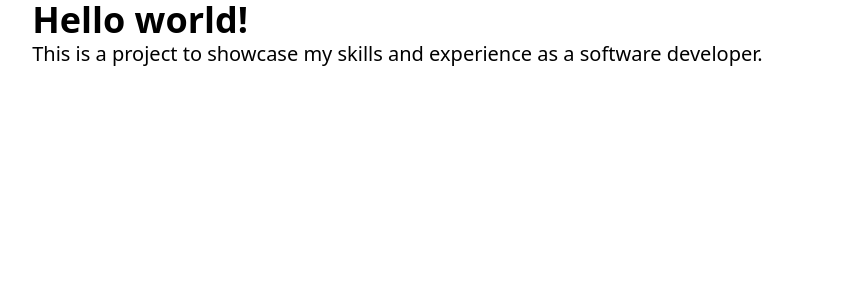
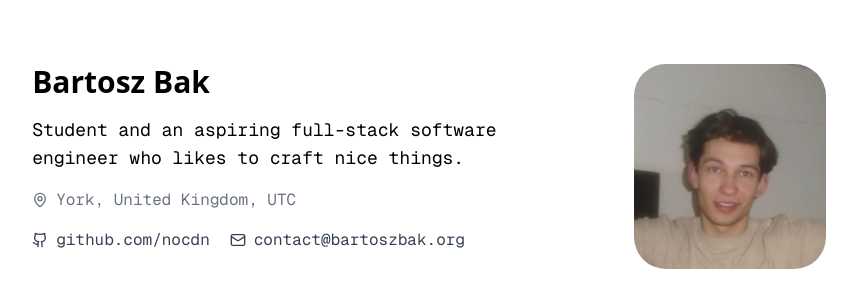
Before and after one commit to nocdn/cv, a Svelte app: page / in a window 1280 px wide. Shown: the top 308 px of the page, without its empty margins (211-1068 px from the left). Built offline with nearby package versions, Linux system fonts and the light colour scheme.

Commit message:
feat: add heading

```diff
--- a/package.json
+++ b/package.json
@@ -15,6 +15,7 @@
   },
   "dependencies": {
     "@tailwindcss/vite": "^4.0.9",
+    "lucide-svelte": "^0.476.0",
     "tailwindcss": "^4.0.9"
   }
 }
--- a/src/App.svelte
+++ b/src/App.svelte
@@ -1,10 +1,7 @@
 <script>
+  import Header from "./Header.svelte";
 </script>
 
-<main class="max-w-[21cm] mx-auto">
-  <h1 class="text-4xl font-bold">Hello world!</h1>
-  <p class="text-xl">
-    This is a project to showcase my skills and experience as a software
-    developer.
-  </p>
+<main class="max-w-[21cm] mx-auto pt-16">
+  <Header />
 </main>
--- a/src/Header.svelte
+++ b/src/Header.svelte
@@ -1,9 +1,35 @@
 <script>
-  import picture from "./picture.jpg";
+  import picture from "/picture.jpg";
+  import { MapPin, Github, Mail } from "lucide-svelte";
 </script>
 
-<header>
-  <div>
-    <p>Bartosz Bak</p>
+<header class="flex justify-between gap-16">
+  <div class="flex flex-col gap-4">
+    <p class="text-3xl font-bold">Bartosz Bak</p>
+    <p class="font-geist-mono text-lg">
+      Student and an aspiring full-stack software engineer who likes to craft
+      nice things.
+    </p>
+    <p class="flex gap-2 items-center font-geist-mono text-md text-gray-500">
+      <MapPin size={16} /> York, United Kingdom, UTC
+    </p>
+
+    <div class="flex gap-5 items-center">
+      <a
+        href="https://github.com/nocdn"
+        class="flex gap-2 items-center font-geist-mono text-md text-gray-700 transition-colors hover:text-blue-800"
+      >
+        <Github size={16} /> github.com/nocdn
+      </a>
+      <a
+        href="mailto:contact@bartoszbak.org"
+        class="flex gap-2 items-center font-geist-mono text-md text-gray-700 transition-colors hover:text-blue-800"
+      >
+        <Mail size={16} /> contact@bartoszbak.org
+      </a>
+    </div>
+  </div>
+  <div class="flex-shrink-0 w-48 h-48 rounded-4xl">
+    <img src={picture} alt="Bartosz Bak" class="rounded-4xl" />
   </div>
 </header>
--- a/src/app.css
+++ b/src/app.css
@@ -1,3 +1,4 @@
+@import url("https://fonts.googleapis.com/css2?family=Geist+Mono:wght@100..900&family=Geist:wght@100..900&display=swap");
 @import "tailwindcss";
 
 :root {
@@ -10,3 +11,8 @@
   -webkit-font-smoothing: antialiased;
   -moz-osx-font-smoothing: grayscale;
 }
+
+@theme {
+  --font-geist-mono: "Geist Mono", monospace;
+  --font-geist: "Geist", sans-serif;
+}
```
Also changed, not shown: src/Summary.svelte (added), 1 other file (tests, documents, lock files or other folders).
